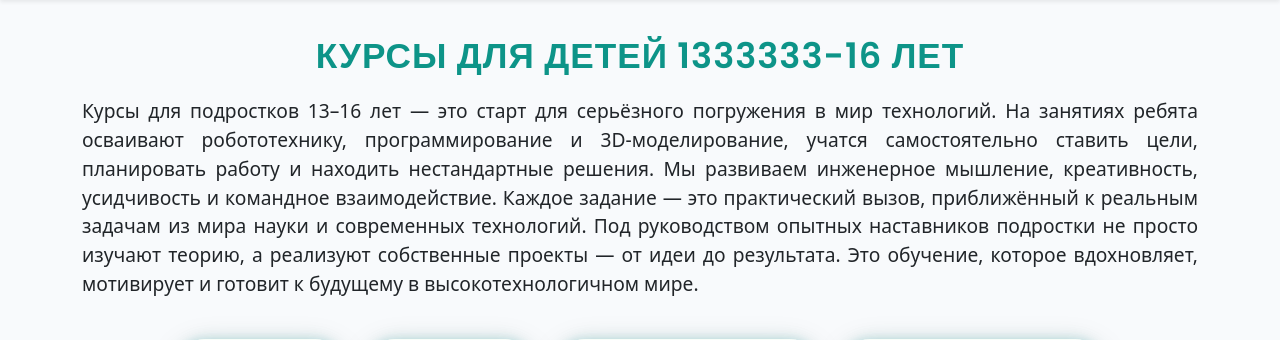
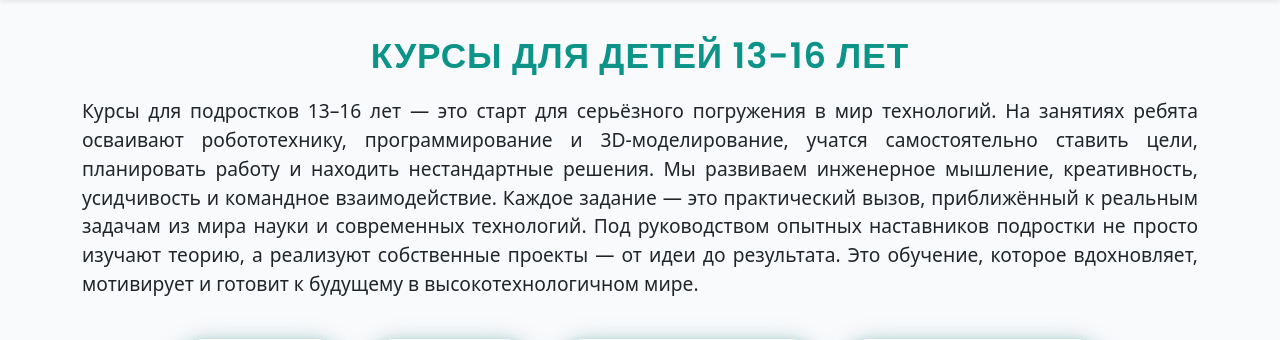
Before and after one commit to AndreiSkrypko/robototehnika_lida, a Django app: page /courses_13_16/ in a window 1280 px wide. Shown: the part 83-423 px from the top of the page. Run offline with Django 5.2, Linux system fonts and the light colour scheme; data comes from the database, SQL or seed files in the repository; some libraries are stand-ins or nearby versions.

```diff
--- a/main_app/static/main/css/courses.css
+++ b/main_app/static/main/css/courses.css
@@ -37,7 +37,9 @@ body {
     display: flex;
     flex-direction: column;
     align-items: stretch;
-    box-shadow: 0 8px 32px 0 rgba(19, 78, 74, 0.18), 0 2px 8px #b2e6ea;
+    box-shadow:
+        0 8px 32px 0 rgba(19, 78, 74, 0.18),
+        0 2px 8px #b2e6ea;
     transition: box-shadow 0.25s, transform 0.18s;
     position: relative;
     overflow: visible;
--- a/main_app/templates/main/courses_13_16.html
+++ b/main_app/templates/main/courses_13_16.html
@@ -11,7 +11,7 @@
     <div class="row align-items-center justify-content-center" style="margin-top: 30px; margin-bottom: 20px;">
         <h2 class="text-center section-title"
             style="font-weight: 600; font-size: 2.2rem; width: 100%; max-width: 900px; margin: 0 auto;">
-            КУРСЫ ДЛЯ ДЕТЕЙ 1333333-16 ЛЕТ
+            КУРСЫ ДЛЯ ДЕТЕЙ 13-16 ЛЕТ
         </h2>
     </div>
     <div class="row align-items-center justify-content-center" style="margin-top: 20px; margin-bottom: 40px;">
@@ -54,7 +54,7 @@
         </div>
     </div>
 
-    <!-- Мобильная карусель -->
+    <!-- Карусель для мобильных -->
     <div class="course-carousel d-md-none mt-4">
         <div class="swiper">
             <div class="swiper-wrapper">
```
